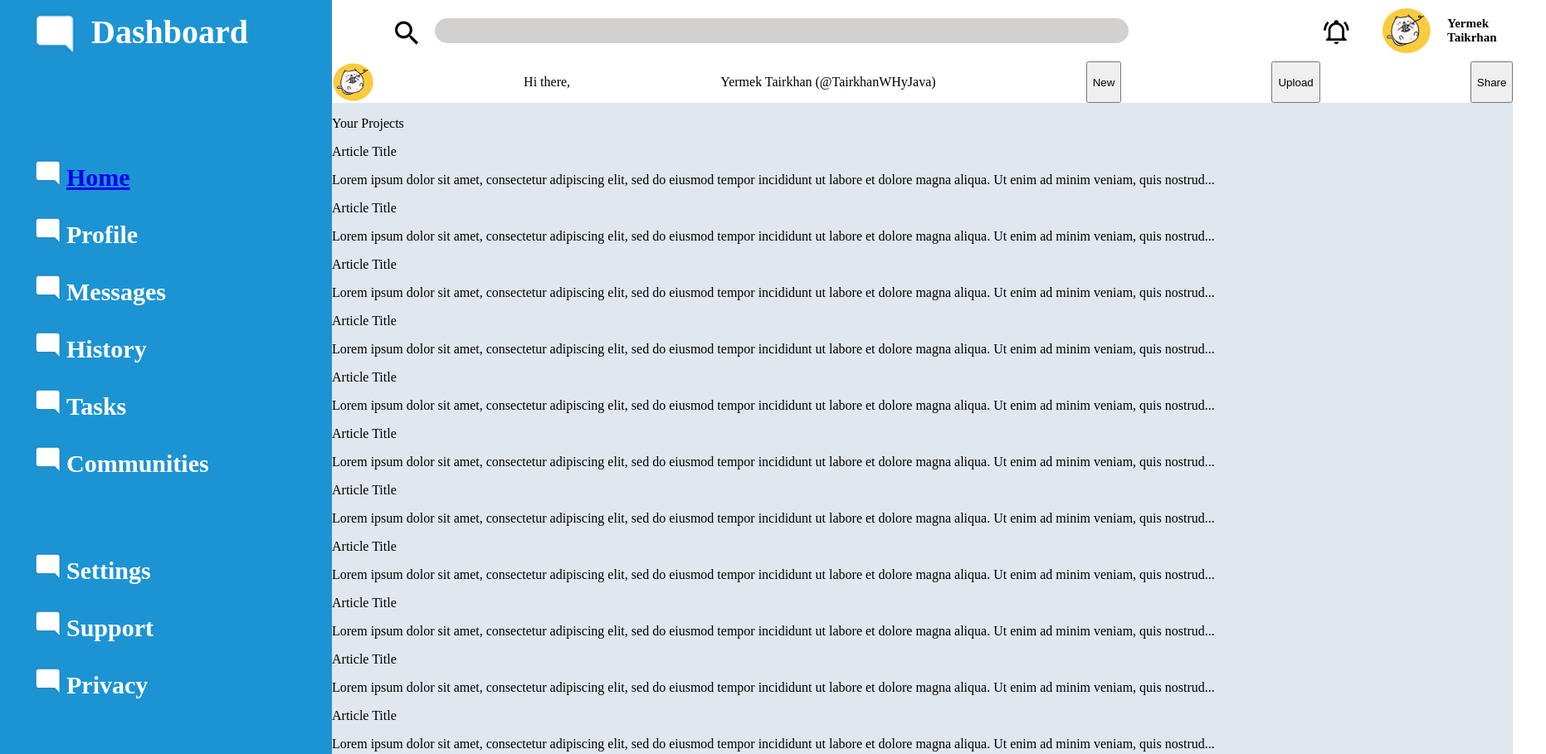
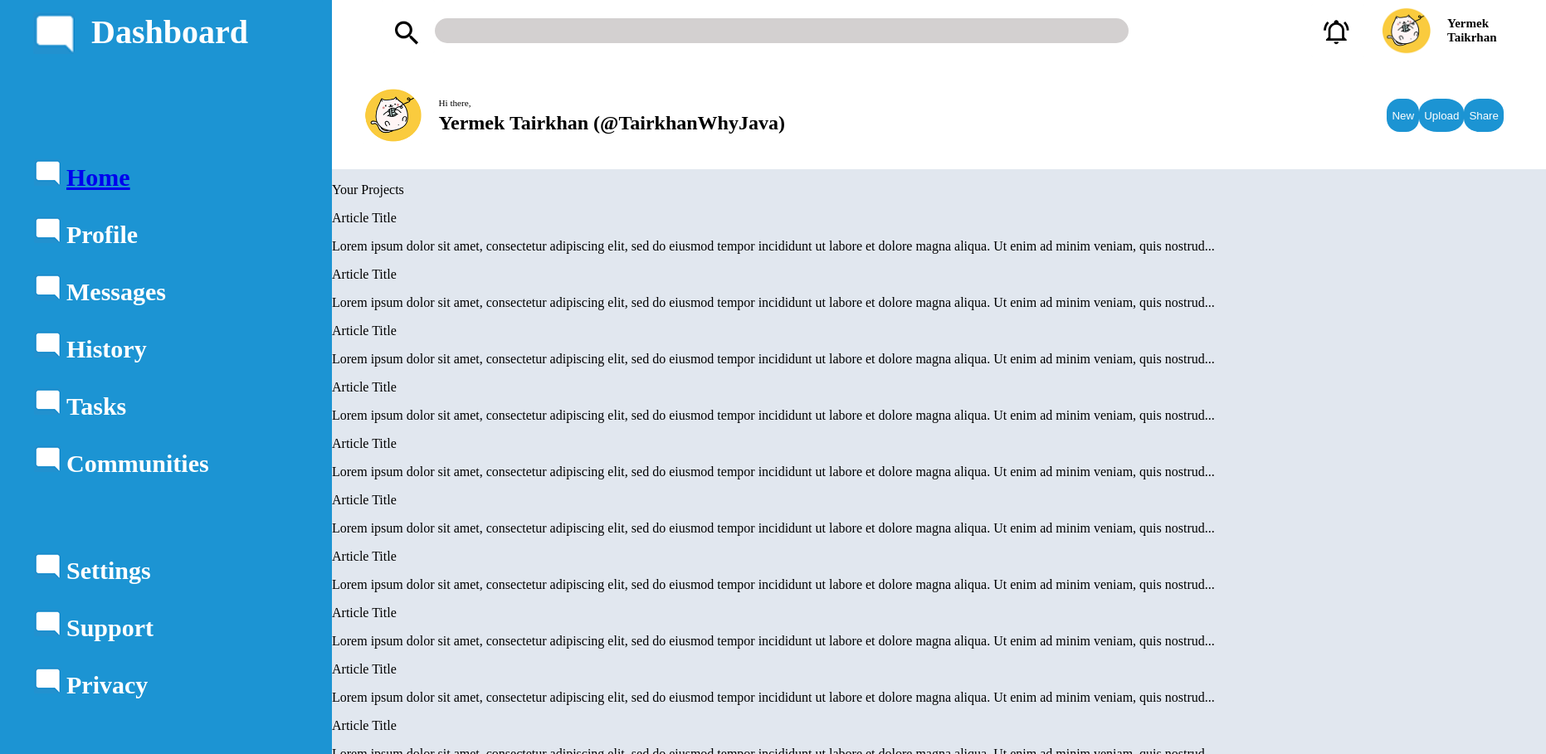
Before and after one commit to ETairkhan/dashboard-project, a plain HTML site: page index.html in a window 1280 px wide. Shown: the top 909 px of the page at 83% size, 1863 px wide, since content can reach past the window. Drawn offline with Linux system fonts and the light colour scheme.

Commit message:
profile hello text and buttons

```diff
--- a/index.html
+++ b/index.html
@@ -59,13 +59,19 @@
             </div>
 
             <div class="profile">
-                <img style="width:50px;" src="img/cat.png" alt="">
-                <p>Hi there,</p>
-                <p>Yermek Tairkhan (@TairkhanWHyJava)</p>
-
+              <div class="profile-hello">
+                <img src="img/cat.png" alt="">
+                <div class="profile-text">
+                  <p id="hi">Hi there,</p>
+                  <p id="name">Yermek Tairkhan (@TairkhanWhyJava)</p>
+                </div>
+              </div>
+              <div class="profile-buttons">
                 <button type="button">New</button>
                 <button type="button">Upload</button>
                 <button type="button">Share</button>
+              </div>
+
             </div>
 
         </div>
--- a/styles.css
+++ b/styles.css
@@ -95,7 +95,7 @@ ul{
 .searchbar-notification{
     display: flex;
     justify-content: space-between;
-    justify-items: center;
+    justify-content: center;
     align-items: center;
     font-weight: bold;
     font-size:15px;
@@ -106,16 +106,56 @@ ul{
 }
 
 .searchbar-notification p{
-    padding: 0 20px 0 20px;
+    padding: 0 60px 0 20px;
 }
-
 
 
 .profile{
     display: flex;
     justify-content: space-between;
+    margin: 30px 0 30px 0;
+
 }
 
+
+.profile-hello{
+  display: flex;
+  align-items: center;
+  padding-left:3vw;
+}
+
+.profile-hello img{
+    padding-right:20px;
+    width:90px;
+}
+
+.profile #hi{
+    font-size:0.7em;
+    margin-bottom: 0;
+}
+
+.profile #name{
+    margin: 5px 0 10px 0;
+    font-weight:bold;
+    font-size:1.5em;
+}
+
+.profile-buttons{
+    width:15vw;
+    display:flex;
+    align-items: center;
+    justify-content:space-between;
+    padding-right:60px;
+}
+
+.profile-buttons button{
+    width:100px;
+    height:40px;
+    border-radius:40%;
+    border:none;
+    background-color: #1c94d3;
+    color:#FFFFFF;
+}
 /* content */
 
 .content{
```
